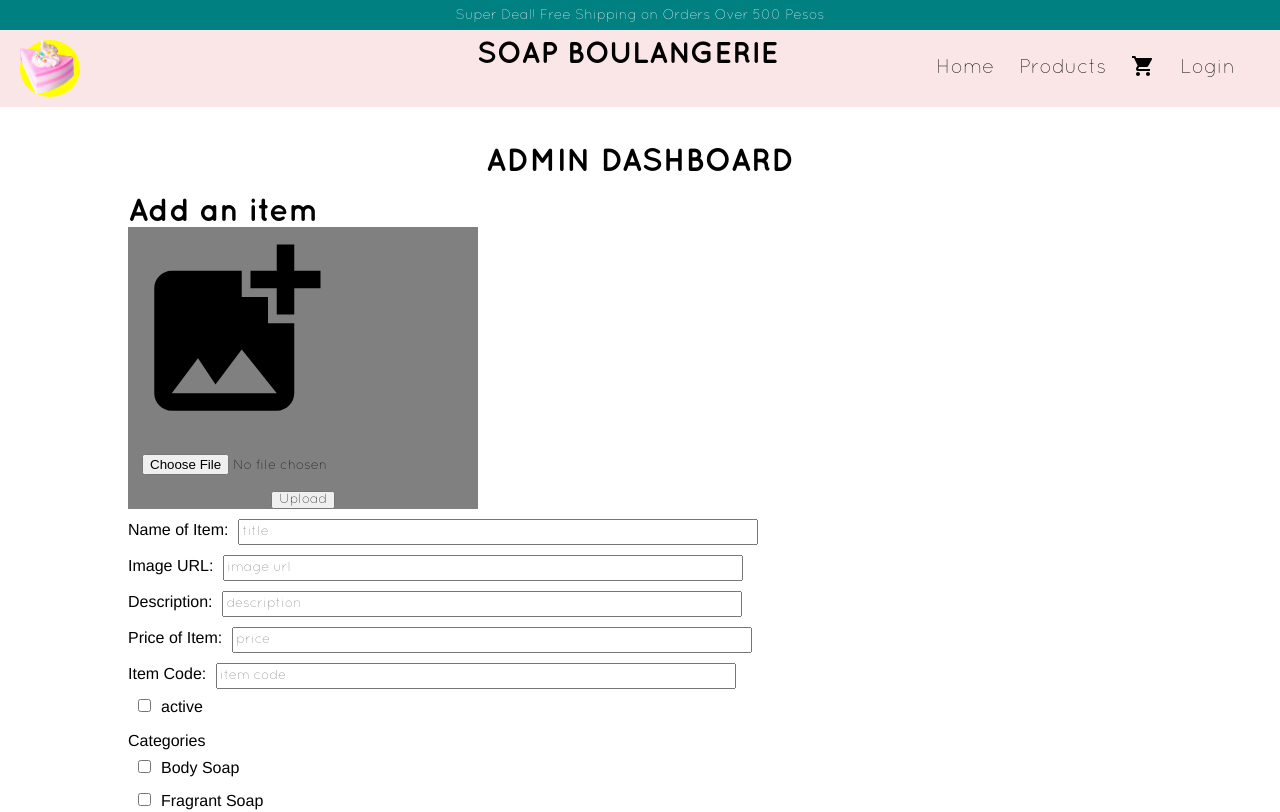
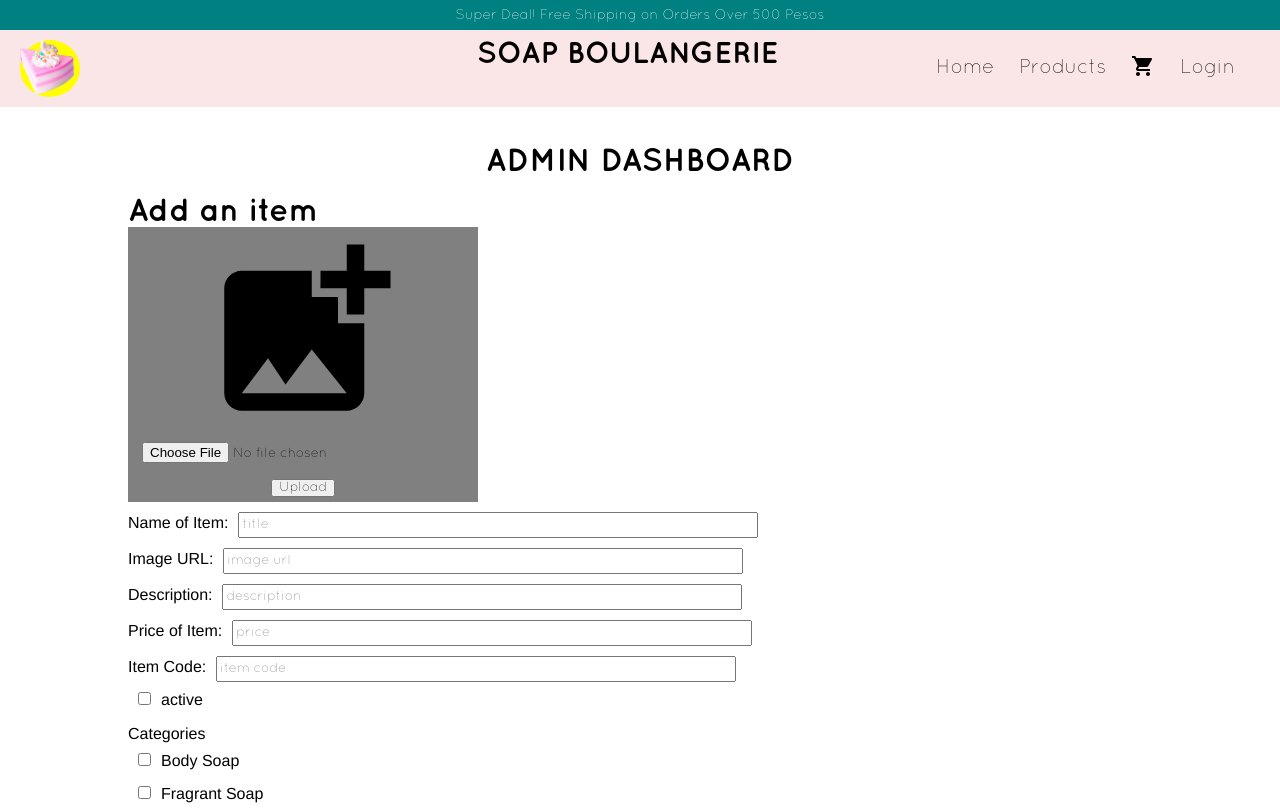
Before and after one commit to Bevs11/shop-soap-boulangerie, a React (Create React App) app in the folder client/: page /addproducts in a window 1280 px wide. Shown: the top 812 px of the page. Built offline with nearby package versions, Linux system fonts and the light colour scheme.

Commit message:
fix: style of image add in add products

```diff
--- a/client/src/pages/AddProducts.js
+++ b/client/src/pages/AddProducts.js
@@ -60,11 +60,12 @@ const ImageContainer = styled.div`
 width: 350px;
 height: auto;
 background-color: grey;
-
+display: flex;
+flex-direction: column;
+justify-content: center;
 `;
 
 const Image = styled.img`
-
 `;
 
 const AddProducts = () => {
@@ -162,17 +163,17 @@ const AddProducts = () => {
                     <form>
                         <h1>Add an item</h1>
                             <ImageContainer>
-                                <div>
+                                <div style={{width: "100%", display: "flex", flexDirection: "column", justifyContent: "center", alignItems: "center", marginBottom: "5px"}}>
                                 {
-                                    file ? (
+                                    image ? (
                                         <img src={image} style={{ maxWidth: "100%", maxHeight: "100%" }} />
                                       ) : (
                                         <AddPhotoAlternateIcon style={{width: "60%", height: "60%"}}/>
                                       )
                                 }
                                 </div>
-                                <Image/>
-                                <div style={{display: "flex", flexDirection: "column", justifyContent: "center", alignItems:"center"}}>
+
+                                <div style={{display: "flex", flexDirection: "column", justifyContent: "center", alignItems:"center", width: "100%"}}>
                                     <input
                                     style={{ marginBottom: "1rem" }}
                                     type="file"
@@ -180,7 +181,7 @@ const AddProducts = () => {
                                     accept=".png,.jpeg,.jpg"
                                     onChange={(e) => setFile(e.target.files[0])}
                                     />
-                                    <button onClick={uploadImage}>Upload</button>
+                                    <button onClick={uploadImage} style={{marginBottom: "5px"}}>Upload</button>
                                 </div>
                             </ImageContainer>
                             <div>
```
